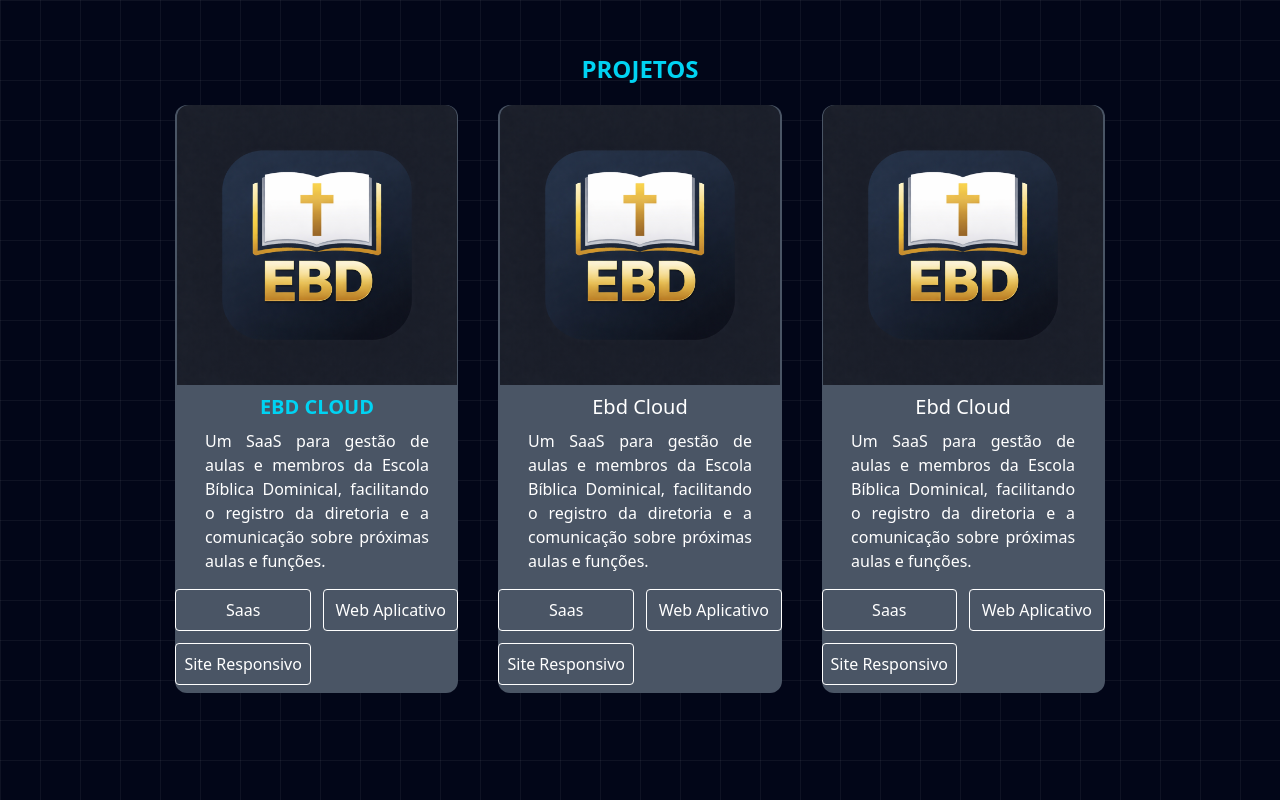
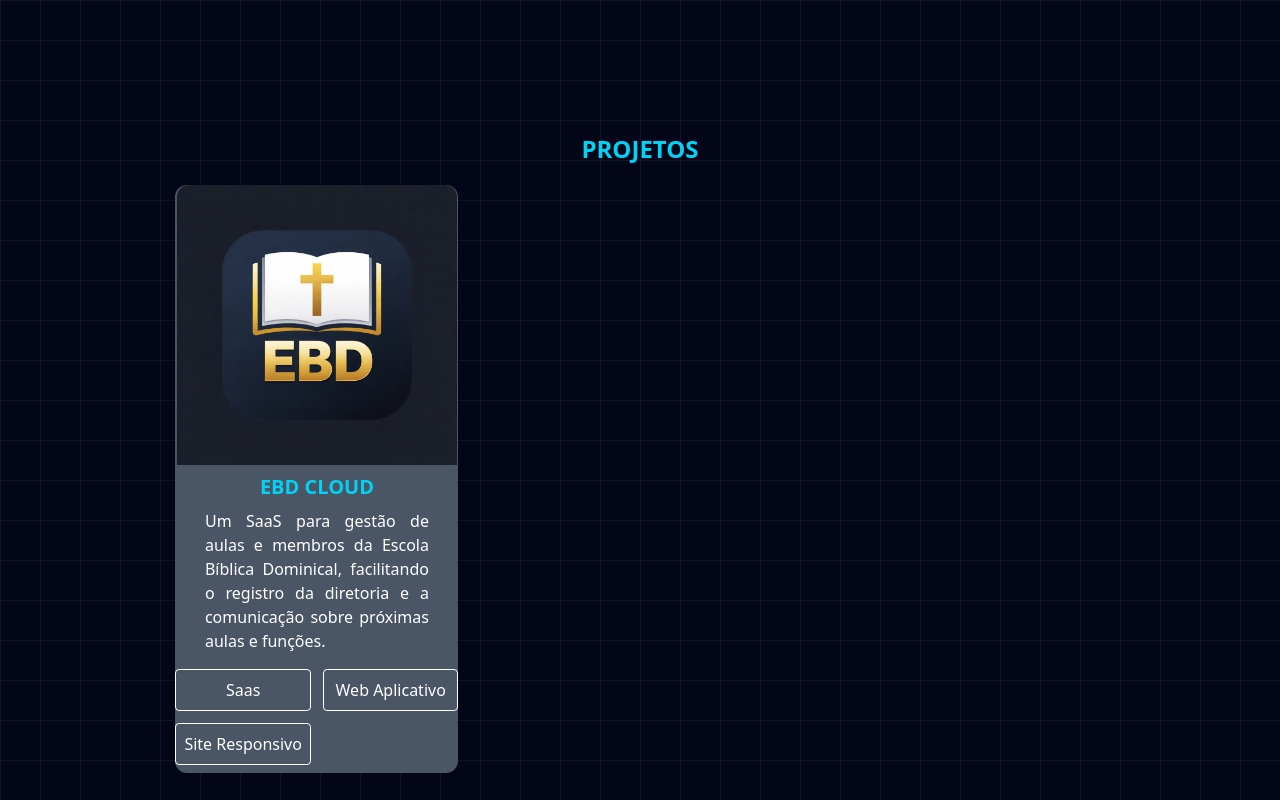
Before and after one commit to Adrriian/portifolio, a website: page index.html in a window 1280 px wide. Shown: the part 1520-2320 px from the top of the page. Drawn offline with Linux system fonts and the light colour scheme; files whose address does not match are found by name.

Commit message:
testando

```diff
--- a/index.html
+++ b/index.html
@@ -142,45 +142,22 @@
                 </div>
         </section>
         <section id="projetos">
-                <div class="w-ful flex items-center justify-center flex-col gap-5 ">
+                <div class="w-ful flex items-center justify-center flex-col gap-5 py-20">
                     <h1 class="text-cyan-400 text-2xl font-bold uppercase">Projetos</h1>
                     <div  class="flex flex-col gap-6 sm:grid sm:grid-cols-2 sm:gap-10 lg:grid-cols-3">
-                        <div id="ebd" class="group flex flex-col gap-2 items-center cursor-pointer hover:translate-y-2 bg-gray-600 hover:shadow-[10px_10px_30px_black] rounded-xl transition-all duration-300 ease-linear">
+                        <div id="ebd" class=" flex flex-col gap-2 items-center cursor-pointer hover:translate-y-2 bg-gray-600 hover:shadow-[10px_10px_30px_black] rounded-xl transition-all duration-300 ease-linear">
                             <div class="w-70 h-70   transition-all duration-300 ease-linear" >
                                 <img class="w-ful h-full rounded-tr-xl rounded-tl-xl " src="./public//icons/ebd.png">
                             </div>
-                            <h1 class="text-cyan-400 text-xl font-bold group-hover:text-2xl transition-all duration-300 ease-linear">EBD CLOUD</h1>
+                            <h1 class="text-cyan-400 text-xl font-bold transition-all duration-300 ease-linear">EBD CLOUD</h1>
                             <p class="max-w-60 text-justify px-2 pb-2 text-white ">Um SaaS para gestão de aulas e membros da Escola Bíblica Dominical, facilitando o registro da diretoria e a comunicação sobre próximas aulas e funções.</p>
-                             <div class="grid grid-cols-2 gap-3 ml-2 mb-2">
+                             <div class="grid grid-cols-2 gap-3 ml-2 mb-2 ">
                                 <h1 class="text-white border border-white text-center p-2 rounded ">Saas</h1>
                                 <h1 class="text-white border border-white text-center p-2 rounded">Web Aplicativo</h1>
                                 <h1 class="text-white border border-white text-center p-2 rounded">Site Responsivo</h1>
                             </div>
                         </div>
-                       <div id="culinaria" class="group flex flex-col gap-2 items-center cursor-pointer hover:translate-y-2 bg-gray-600  rounded-xl transition-all duration-300 ease-linear">
-                            <div class="w-70 h-70   transition-all duration-300 ease-linear" >
-                                <img class="w-ful h-full rounded-tr-xl rounded-tl-xl " src="./public//icons/ebd.png">
-                            </div>
-                            <h1 class="text-white text-xl font-medium group-hover:text-2xl transition-all duration-300 ease-linear">Ebd Cloud</h1>
-                            <p class="max-w-60 text-justify px-2 pb-2 text-white ">Um SaaS para gestão de aulas e membros da Escola Bíblica Dominical, facilitando o registro da diretoria e a comunicação sobre próximas aulas e funções.</p>
-                             <div class="grid grid-cols-2 gap-3 mb-2">
-                                <h1 class="text-white border border-white text-center p-2 rounded">Saas</h1>
-                                <h1 class="text-white border border-white text-center p-2 rounded">Web Aplicativo</h1>
-                                <h1 class="text-white border border-white text-center p-2 rounded">Site Responsivo</h1>
-                            </div>
-                        </div>
-                        <div id="financas" class="group flex flex-col gap-2 items-center cursor-pointer hover:translate-y-2 bg-gray-600  rounded-xl transition-all duration-300 ease-linear">
-                            <div class="w-70 h-70   transition-all duration-300 ease-linear" >
-                                <img class="w-ful h-full rounded-tr-xl rounded-tl-xl " src="./public//icons/ebd.png">
-                            </div>
-                            <h1 class="text-white text-xl font-medium group-hover:text-2xl transition-all duration-300 ease-linear">Ebd Cloud</h1>
-                            <p class="max-w-60 text-justify px-2 pb-2 text-white ">Um SaaS para gestão de aulas e membros da Escola Bíblica Dominical, facilitando o registro da diretoria e a comunicação sobre próximas aulas e funções.</p>
-                             <div class="grid grid-cols-2 gap-3 mb-2">
-                                <h1 class="text-white border border-white text-center p-2 rounded ">Saas</h1>
-                                <h1 class="text-white border border-white text-center p-2 rounded">Web Aplicativo</h1>
-                                <h1 class="text-white border border-white text-center p-2 rounded">Site Responsivo</h1>
-                            </div>
-                        </div>
+
                     </div>
                 </div>
         </section>
```
